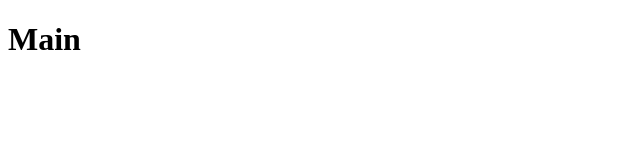
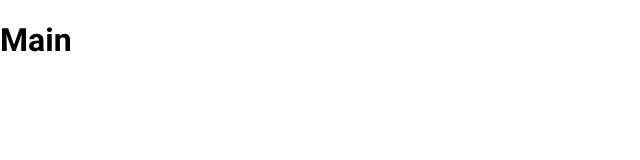
Before and after one commit to Dendy-D/the-hack-frontend, a Next.js app: page / in a window 1280 px wide. Shown: the top 160 px of the page, without its empty margins (0-640 px from the left). Built offline with nearby package versions, Linux system fonts and the light colour scheme.

Commit message:
feat(_app): Add global styles and _app component

```diff
--- /dev/null
+++ b/pages/_app.tsx
@@ -0,0 +1,9 @@
+import type { AppProps } from 'next/app';
+
+import '../styles/globalStyles.css';
+
+const MyApp = ({ Component, pageProps }: AppProps) => (
+  <Component {...pageProps} />
+);
+
+export default MyApp;
--- /dev/null
+++ b/styles/globalStyles.css
@@ -0,0 +1,40 @@
+@import url("/public/fonts/Roboto/roboto.css");
+
+body {
+  height: 100vh;
+  font-family: Roboto, sans-serif;
+  font-size: 16px;
+  margin: 0;
+  padding: 0;
+  -webkit-font-smoothing: antialiased;
+  -moz-osx-font-smoothing: grayscale;
+}
+
+iframe {
+  display: none;
+}
+
+* {
+  box-sizing: dsdssdborder-box;
+}
+
+#__next {
+  position: absolute;
+  top: 0;
+  right: 0;
+  bottom: 0;
+  left: 0;
+  height: 100%;
+}
+
+ul,
+li {
+  list-style: none;
+  margin: 0;
+  padding: 0;
+}
+
+a {
+  text-decoration: none;
+  color: #303236;
+}
```
